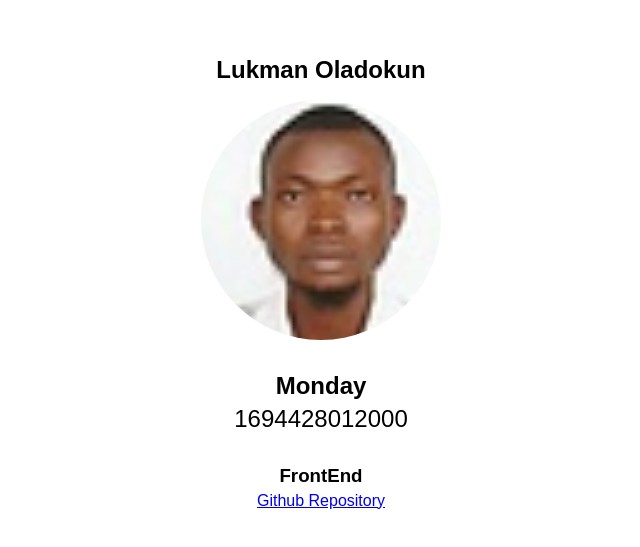
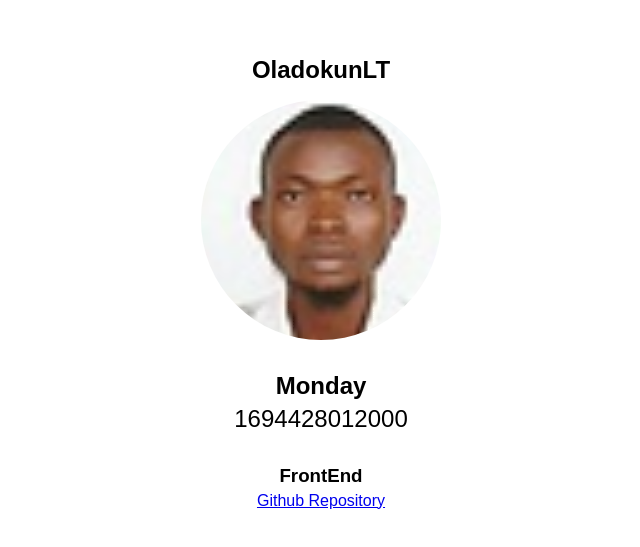
Before and after one commit to OladokunLT/hngx-stage-one-task, a plain HTML site: page index.html in a window 1280 px wide. Shown: the part 117-664 px from the top of the page, without its empty margins (319-959 px from the left). Drawn offline with Linux system fonts and the light colour scheme.

Commit message:
Bug fixed

```diff
--- a/index.html
+++ b/index.html
@@ -11,9 +11,9 @@
 <body>
     <main id="container">
         <section class="profile flex_group">
-            <h1 data-testid="slackUserName">Lukman Oladokun</h1>
+            <h1 data-testid="slackUserName">OladokunLT</h1>
             <div class="displayPic">
-                <img src="./lukman-oladokun.jpg" data-testid="slackDisplayImage" alt="Emmanuel Oluwaseun" />
+                <img src="./lukman-oladokun.jpg" data-testid="slackDisplayImage" alt="OladokunLT" />
             </div>
         </section>
 
```
